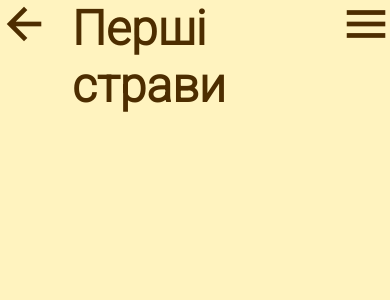
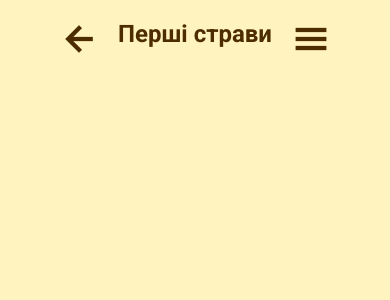
Before and after one commit to korniykom/Belicima-piatti, a React (Create React App) app in the folder belicima-piatti-react/: page / in a window 390 px wide. Shown: the top 300 px of the page. Built offline with nearby package versions, Linux system fonts and the light colour scheme.

Commit message:
Added Nav component design-adaptation for iPhone 14 Pro device

```diff
--- a/belicima-piatti-react/src/components/Nav/Nav.css
+++ b/belicima-piatti-react/src/components/Nav/Nav.css
@@ -1,28 +1,34 @@
+@import url("https://fonts.googleapis.com/css2?family=Roboto:wght@700&display=swap");
+
 .nav {
   display: flex;
   justify-content: space-between;
 }
 .nav .title {
   color: #4d2d00;
-  font-size: 48px;
+  font-size: 24px;
+  font-family: "Roboto", sans-serif;
+  text-align: center;
+  padding-top: 23px;
+  line-height: 0.95;
 }
 .menu-button .material-symbols-outlined {
+  padding: 20px;
   display: flex;
   align-items: center;
   justify-content: center;
   font-weight: bold;
-  font-size: 48px;
-  margin-left: 24px;
+  font-size: 38px;
   cursor: pointer;
   color: #4d2d00;
 }
 .arrow_back-button .material-symbols-outlined {
+  padding: 20px;
   display: flex;
   align-items: center;
   justify-content: center;
   font-weight: bold;
-  font-size: 48px;
-  margin-right: 24px;
+  font-size: 38px;
   cursor: pointer;
   color: #4d2d00;
 }
```
